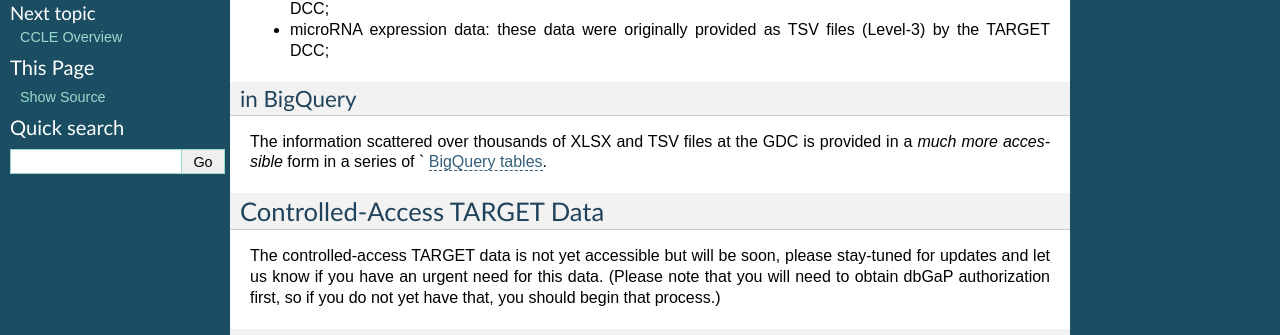
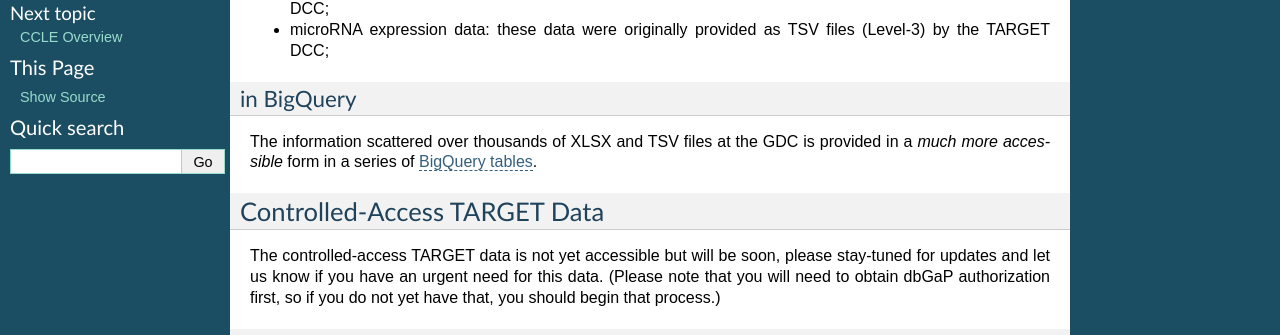
Before and after one commit to isb-cgc/readthedocs, a Sphinx documentation site: the page built from docs/source/sections/data/data2/TARGET_byAccessClass.rst, in a window 1280 px wide. Shown: the part 279-614 px from the top of the page. Built offline with Sphinx 7.4.7, drawn with Linux system fonts in a browser that asks for light colours; pages that are not in the unit, such as notebooks, are missing from menus.

Commit message:
removed extra "`"

```diff
--- a/docs/source/sections/data/data2/TARGET_byAccessClass.rst
+++ b/docs/source/sections/data/data2/TARGET_byAccessClass.rst
@@ -16,7 +16,7 @@
 -----------
 
 The information scattered over thousands of XLSX and TSV files at the GDC is provided in
-a *much more accessible* form in a series of `
+a *much more accessible* form in a series of
 `BigQuery tables <http://isb-cancer-genomics-cloud.readthedocs.io/en/latest/sections/data/data2/data_in_BQ.html#target-clinical-biospecimen-and-molecular-data>`_.
 
 Controlled-Access TARGET Data
```
